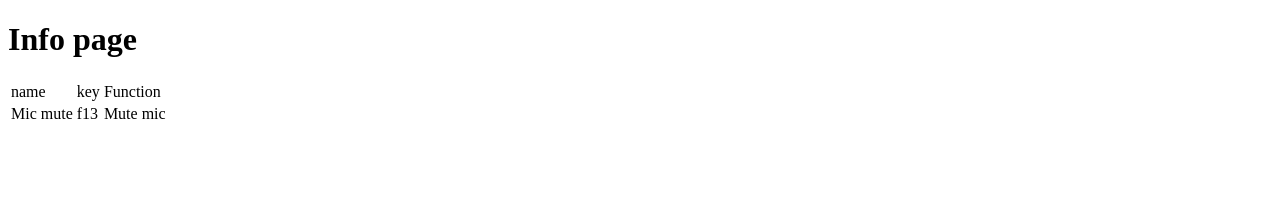
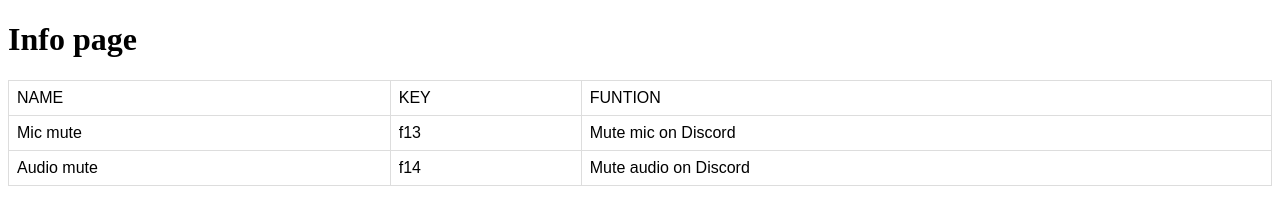
Before and after one commit to Stefifox/WifiKeyboard-Server, a website: page files/info.html in a window 1280 px wide. Drawn offline with Linux system fonts and the light colour scheme.

Commit message:
Fixed table style

```diff
--- a/files/info.html
+++ b/files/info.html
@@ -1,5 +1,21 @@
 <!DOCTYPE html>
 <html lang="en">
+<style>
+    table, td, th {
+        font-family: Arial, Helvetica, sans-serif;
+        border: 1px solid #ddd;
+        padding: 8px;
+        align-content: center;
+        align-items: center;
+    }
+
+    table {
+        width: 100%;
+        border-collapse: collapse;
+        align-items: center;
+        align-content: center;
+    }
+</style>
 <head>
     <meta charset="UTF-8">
     <title>Info Page</title>
@@ -7,8 +23,9 @@
 <body>
 <h1>Info page</h1>
 <table>
-    <tr><td>name</td><td>key</td><td>Function</td></tr>
-    <tr><td>Mic mute</td><td>f13</td><td>Mute mic</td></tr>
+    <tr><td>NAME</td><td>KEY</td><td>FUNTION</td></tr>
+    <tr><td>Mic mute</td><td>f13</td><td>Mute mic on Discord</td></tr>
+    <tr><td>Audio mute</td><td>f14</td><td>Mute audio on Discord</td></tr>
 </table>
 </body>
 </html>
```
